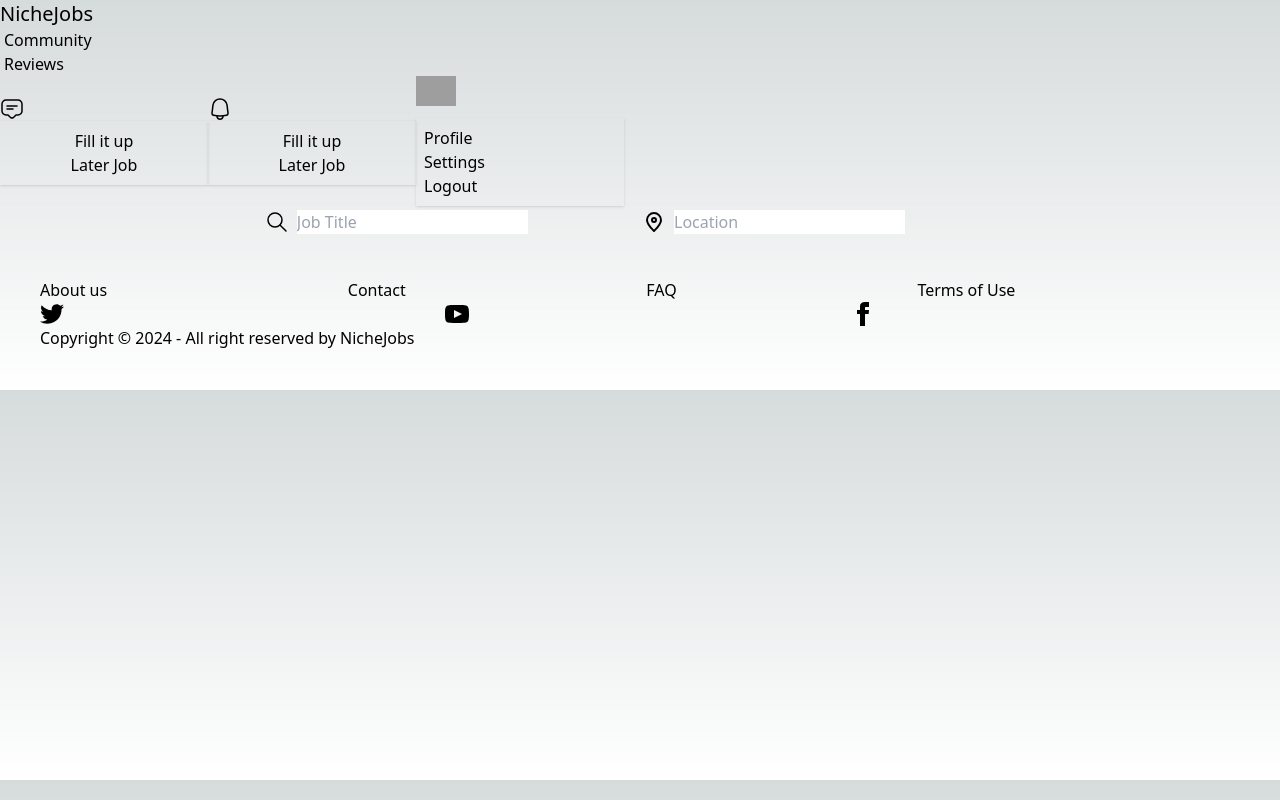
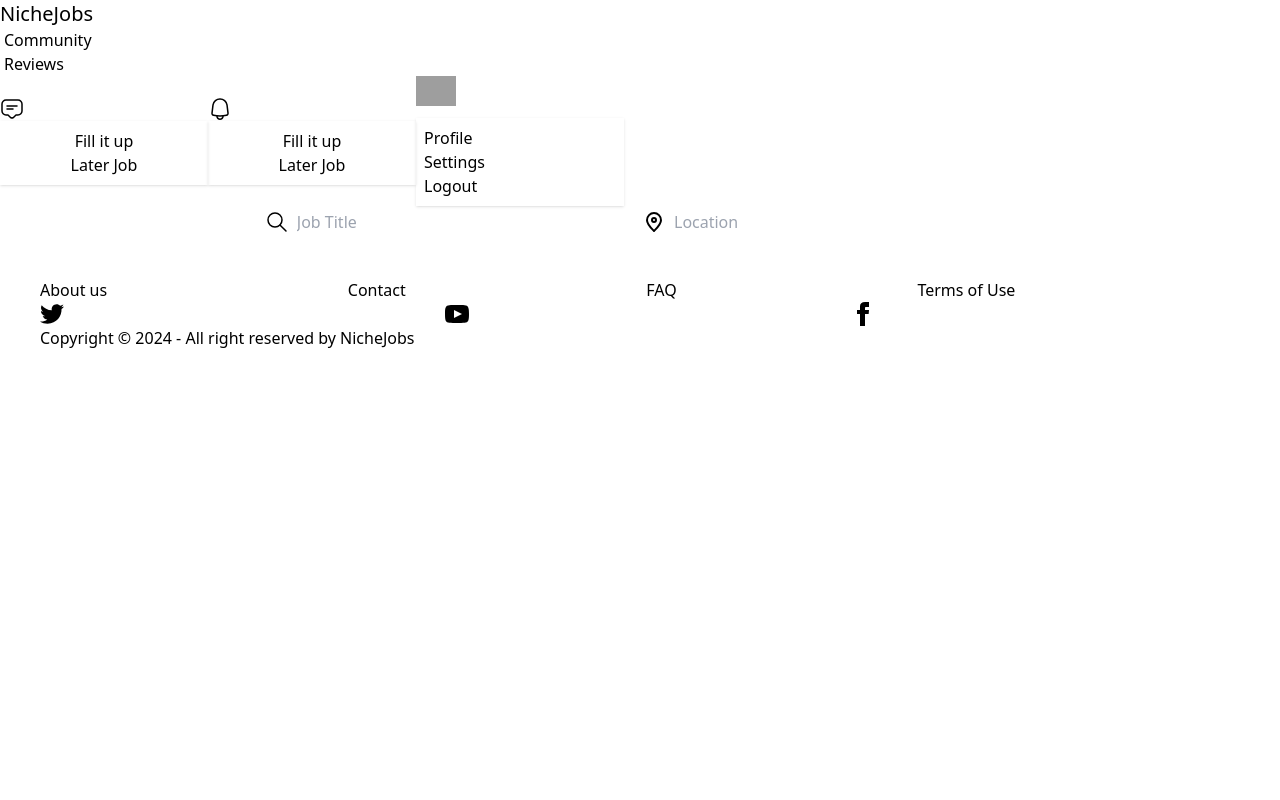
Before and after one commit to richmondnkrumah/nichejobs, a Next.js app: page / in a window 1280 px wide. Built offline with nearby package versions, Linux system fonts and the light colour scheme; grey boxes are pictures that could not be loaded.

Commit message:
css resets

```diff
--- a/src/app/globals.css
+++ b/src/app/globals.css
@@ -2,32 +2,12 @@
 @tailwind components;
 @tailwind utilities;
 
-:root {
-  --foreground-rgb: 0, 0, 0;
-  --background-start-rgb: 214, 219, 220;
-  --background-end-rgb: 255, 255, 255;
-}
-
-@media (prefers-color-scheme: dark) {
-  :root {
-    --foreground-rgb: 255, 255, 255;
-    --background-start-rgb: 0, 0, 0;
-    --background-end-rgb: 0, 0, 0;
-  }
+* {
+  margin: 0;
+  padding: 0;
+  box-sizing: border-box;
 }
 
 body {
-  color: rgb(var(--foreground-rgb));
-  background: linear-gradient(
-      to bottom,
-      transparent,
-      rgb(var(--background-end-rgb))
-    )
-    rgb(var(--background-start-rgb));
+  min-height: 100dvh;
 }
-
-@layer utilities {
-  .text-balance {
-    text-wrap: balance;
-  }
-}
```
